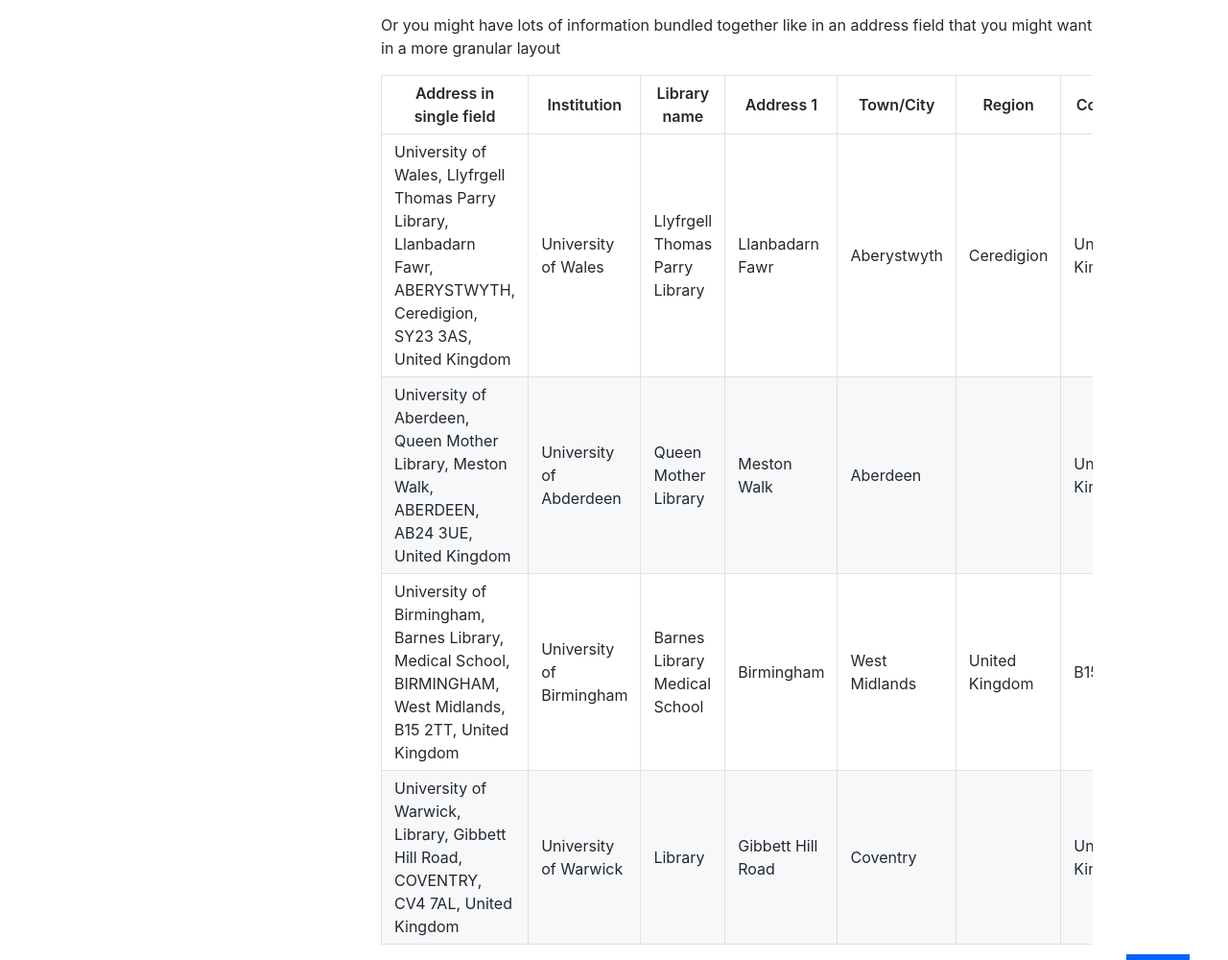
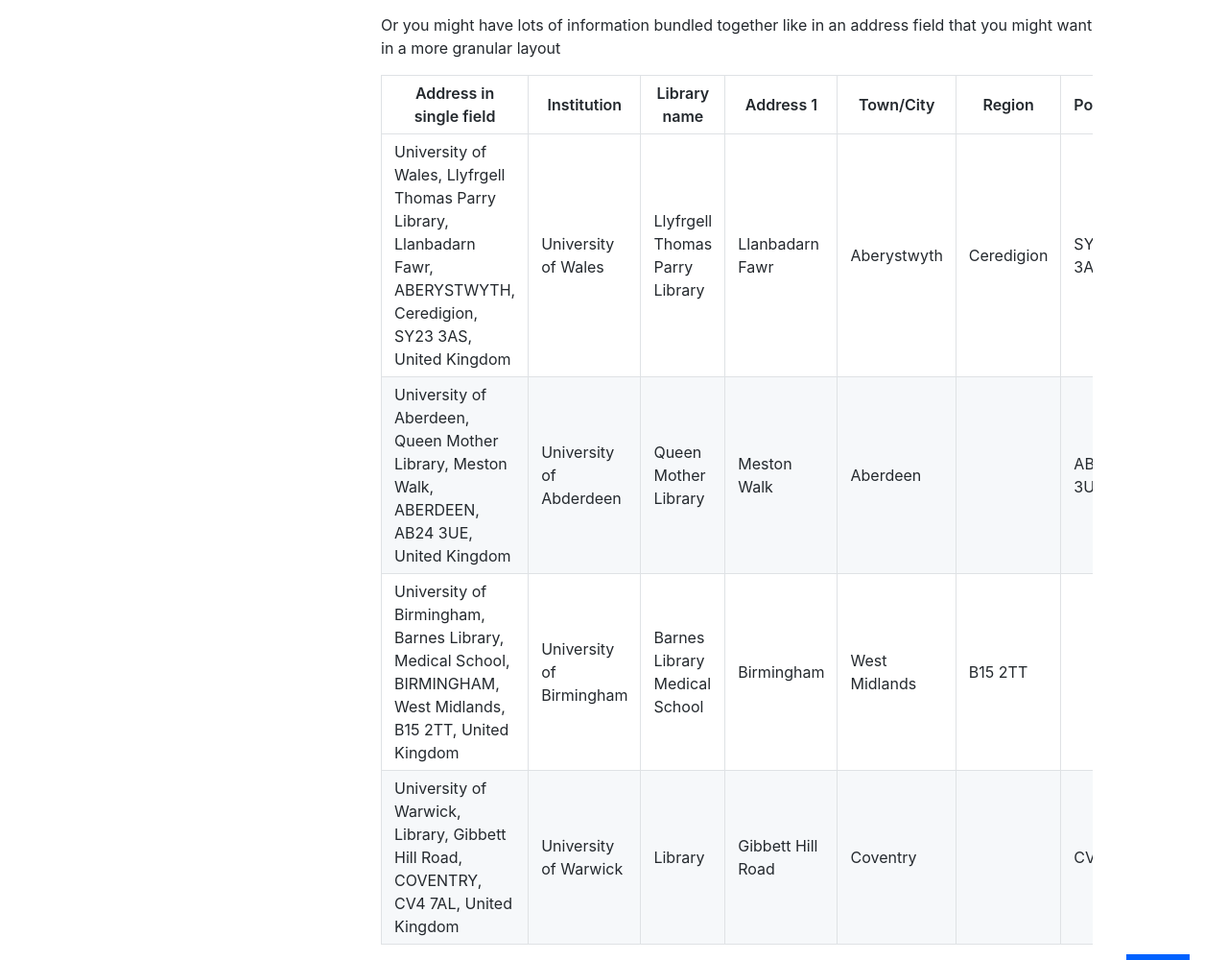
Before and after one commit to DCULibrary/open-refine-workshop, a Jekyll site: the page built from _workshop/index.md, in a window 1280 px wide. Shown: the part 1094-2094 px from the top of the page at 96% size. Built offline with Jekyll 4.4.1, drawn with Linux system fonts in a browser that asks for light colours; some web fonts are replaced.

Commit message:
Clean table

```diff
--- a/_workshop/index.md
+++ b/_workshop/index.md
@@ -42,9 +42,9 @@ Placenames - or any kind of words may be misspelt or not be capitalised
 
 Or you might have lots of information bundled together like in an address field that you might want in a more granular layout
 
-| Address in single field	| Institution	| Library name | Address 1 | Town/City | Region | Country | Postcode |
+| Address in single field	| Institution	| Library name | Address 1 | Town/City | Region | Postcode |
 | ----------------------- | ----------- | ------------ | --------- | --------- | --------- | ------ | ------- | -------- |
-| University of Wales, Llyfrgell Thomas Parry Library, Llanbadarn Fawr, ABERYSTWYTH, Ceredigion, SY23 3AS, United Kingdom | University of Wales	| Llyfrgell Thomas Parry Library | Llanbadarn Fawr | Aberystwyth | Ceredigion | United Kingdom | SY23 3AS |
-| University of Aberdeen, Queen Mother Library, Meston Walk, ABERDEEN, AB24 3UE, United Kingdom	| University of Abderdeen	| Queen Mother Library | Meston Walk | Aberdeen | | United Kingdom | AB24 3UE |
-| University of Birmingham, Barnes Library, Medical School, BIRMINGHAM, West Midlands, B15 2TT, United Kingdom | University of Birmingham | Barnes Library	Medical School | Birmingham | West Midlands | United Kingdom | B15 2TT |
-| University of Warwick, Library, Gibbett Hill Road, COVENTRY, CV4 7AL, United Kingdom | University of Warwick | Library | Gibbett Hill Road | Coventry | | United Kingdom | CV4 7AL |
+| University of Wales, Llyfrgell Thomas Parry Library, Llanbadarn Fawr, ABERYSTWYTH, Ceredigion, SY23 3AS, United Kingdom | University of Wales	| Llyfrgell Thomas Parry Library | Llanbadarn Fawr | Aberystwyth | Ceredigion | SY23 3AS |
+| University of Aberdeen, Queen Mother Library, Meston Walk, ABERDEEN, AB24 3UE, United Kingdom	| University of Abderdeen	| Queen Mother Library | Meston Walk | Aberdeen | | AB24 3UE |
+| University of Birmingham, Barnes Library, Medical School, BIRMINGHAM, West Midlands, B15 2TT, United Kingdom | University of Birmingham | Barnes Library	Medical School | Birmingham | West Midlands | B15 2TT |
+| University of Warwick, Library, Gibbett Hill Road, COVENTRY, CV4 7AL, United Kingdom | University of Warwick | Library | Gibbett Hill Road | Coventry | | CV4 7AL |
```
